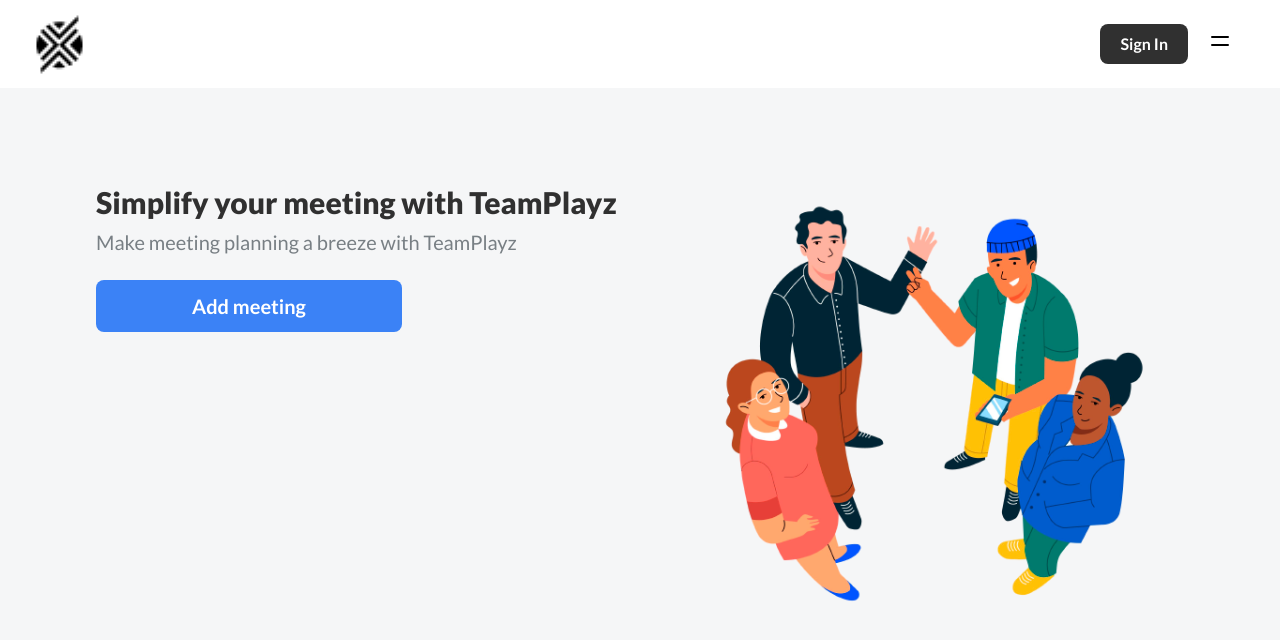
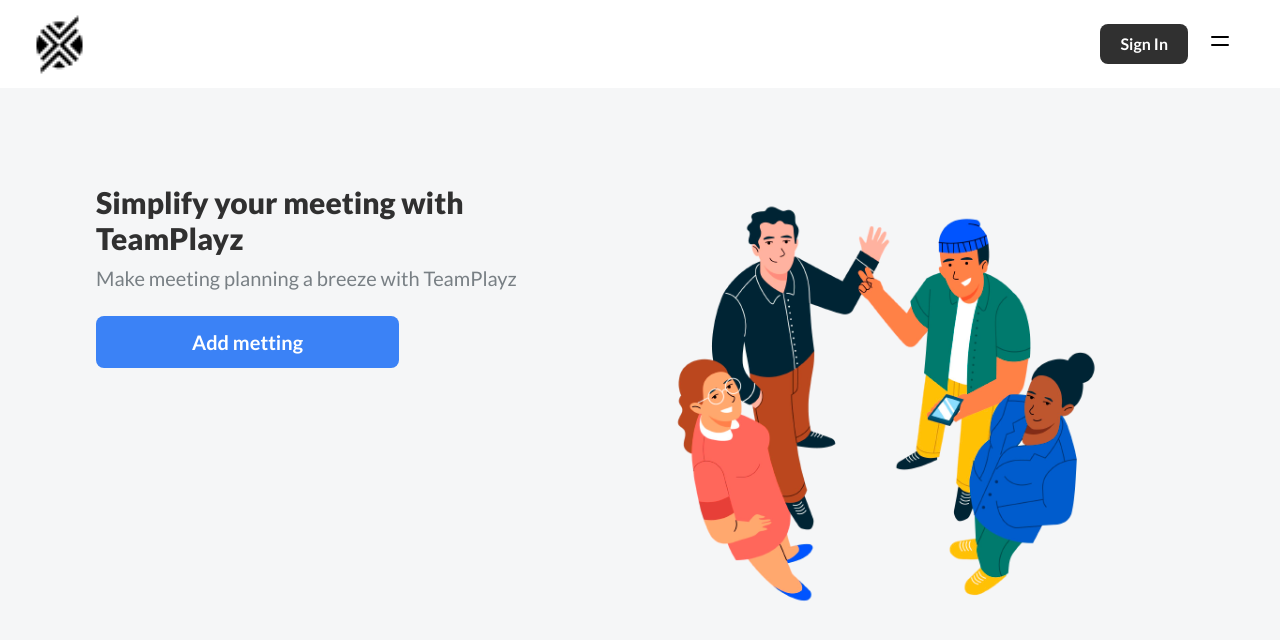
Before and after one commit to smosk4l/teamplayz, a React (Vite) app in the folder frontend/: page / in a window 1280 px wide. Shown: the top 640 px of the page. Built offline with nearby package versions, Linux system fonts and the light colour scheme.

Commit message:
Button component

```diff
--- a/frontend/package.json
+++ b/frontend/package.json
@@ -12,7 +12,8 @@
   "dependencies": {
     "react": "^18.2.0",
     "react-dom": "^18.2.0",
-    "react-icons": "^4.8.0"
+    "react-icons": "^4.8.0",
+    "react-router-dom": "^6.11.1"
   },
   "devDependencies": {
     "@types/react": "^18.0.28",
--- a/frontend/src/App.jsx
+++ b/frontend/src/App.jsx
@@ -1,9 +1,13 @@
+import { BrowserRouter as Router, Routes, Route } from "react-router-dom";
+
 import Header from "./components/Header/Header";
 function App() {
   return (
-    <>
-      <Header />
-    </>
+    <Router>
+      <Routes>
+        <Route path="/" element={<Header />} />
+      </Routes>
+    </Router>
   );
 }
 
--- a/frontend/src/components/Header/Header.jsx
+++ b/frontend/src/components/Header/Header.jsx
@@ -1,10 +1,11 @@
 import Navbar from "../Navbar/Navbar";
 import headerIlustration from "../../assets/header_ilustration.png";
+import Button from "../UI/Button/Button";
 function Header() {
   return (
     <header>
       <Navbar />
-      <main className="flex flex-col   px-8 my-8 sm:px-12 md:my-24 md:px-24 lx:flex-row lx:justify-between gap-12 ">
+      <main className="flex flex-col items-center  px-8 my-8 gap-12 sm:px-12 md:my-24 md:px-24 lx:flex-row lx:justify-between lx:items-start">
         <div className="mb-5 min-w-[310px]">
           <h1 className="text-black-link text-3xl font-black mb-2">
             Simplify your meeting with TeamPlayz
@@ -12,24 +13,24 @@ function Header() {
           <h2 className="text-link text-xl font-medium">
             Make meeting planning a breeze with TeamPlayz
           </h2>
-          <button
-            className="
-        bg-blue-500 text-xl font-bold text-white mt-6 px-24 py-3 rounded-lg hidden lx:inline-block"
+          <Button
+            url={"/meeting/"}
+            className={"bg-blue-500 mt-6 px-24 py-3 hidden lx:inline-block"}
           >
-            Add meeting
-          </button>
+            Add metting
+          </Button>
         </div>
         <img
           src={headerIlustration}
           alt="Header Ilustration, A group of friends waving"
           className="max-w-[500px] mx-auto lx:m-0"
         />
-        <button
-          className="
-        bg-blue-500 text-xl font-bold text-white mt-3 px-24 py-3 rounded-lg lx:hidden"
+        <Button
+          url={"/meeting/"}
+          className={"bg-blue-500 mt-3 px-24 py-3 lx:hidden"}
         >
-          Add meeting
-        </button>
+          Add metting
+        </Button>
       </main>
     </header>
   );
--- /dev/null
+++ b/frontend/src/components/UI/Button/Button.jsx
@@ -0,0 +1,18 @@
+import { Link } from "react-router-dom";
+
+const Button = (props) => {
+  return (
+    <Link to={props.url || "#"}>
+      <button
+        type={props.type || "button"}
+        className={`text-xl font-bold text-white
+      rounded-lg ${props.className}`}
+        onClick={props.onClick}
+      >
+        {props.children}
+      </button>
+    </Link>
+  );
+};
+
+export default Button;
```
Also changed, not shown: 1 other file (tests, documents, lock files or other folders).
